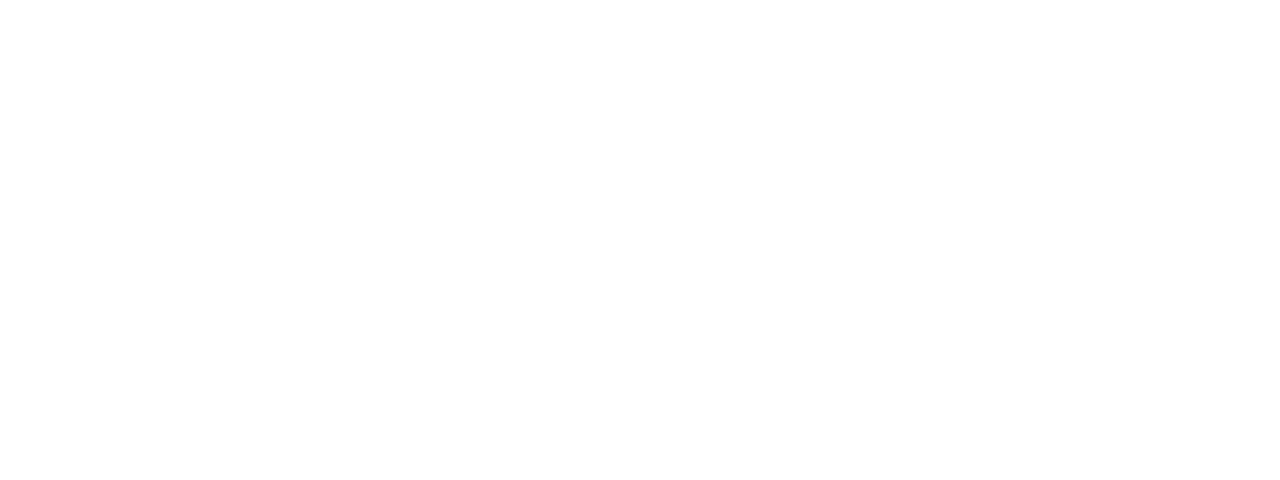
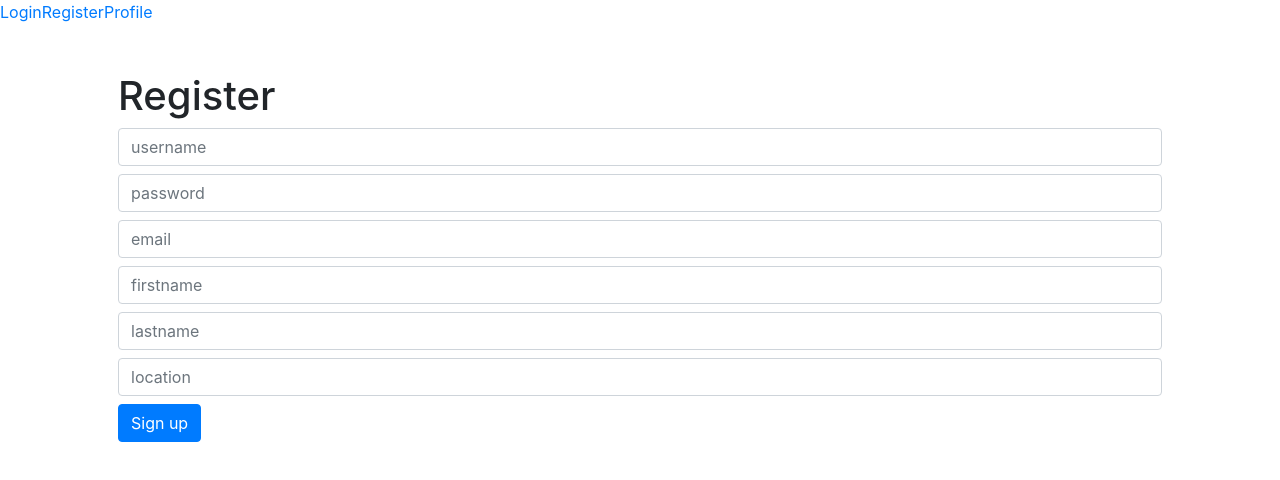
Before and after one commit to SuwannaTruss/timecoin, a React (Create React App) app in the folder client/: page /register in a window 1280 px wide. Shown: the top 480 px of the page. Built offline with nearby package versions, Linux system fonts and the light colour scheme.

Commit message:
authentication working

```diff
--- a/client/package.json
+++ b/client/package.json
@@ -6,6 +6,7 @@
     "@testing-library/jest-dom": "^5.11.4",
     "@testing-library/react": "^11.1.0",
     "@testing-library/user-event": "^12.1.10",
+    "axios": "^0.21.1",
     "react": "^17.0.1",
     "react-dom": "^17.0.1",
     "react-router-dom": "^5.2.0",
--- a/client/src/App.js
+++ b/client/src/App.js
@@ -7,24 +7,28 @@
 import Profile from "./components/Profile";
 import ProvideAuth from "./components/ProvideAuth";
 import PrivateRoute from "./components/PrivateRoute";
+import NavBar from "./components/NavBar";
 
 function App() {
   return (
+    <ProvideAuth>
       <Router>
+        <NavBar />
         <div className="App container p-5">
           <Switch>
             <Route path="/login">
               <Login />
             </Route>
-          {/* <Route path="/register">
+            <Route path="/register">
               <Register />
             </Route>
             <PrivateRoute path="/profile">
               <Profile />
-            </PrivateRoute> */}
+            </PrivateRoute>
           </Switch>
         </div>
       </Router>
+    </ProvideAuth>
   );
 }
 
--- a/client/src/components/Login.js
+++ b/client/src/components/Login.js
@@ -1,4 +1,8 @@
 import React, { useState } from "react";
+import useAuth from "../hooks/useAuth";
+// import axios from "axios";
+// import { useHistory } from "react-router-dom";
+// import authContext from "../contexts/auth";
 
 export default function Login() {
   const [user, setUser] = useState({
@@ -10,6 +14,42 @@
     e.persist();
     setUser((state) => ({ ...state, [e.target.name]: e.target.value }));
   };
+
+  const auth = useAuth();
+
+  const login = () => {
+    auth.signin(user);
+  };
+  // const login = () => {
+  //   fetch("/users/login", {
+  //     method: "POST",
+  //     headers: {
+  //       "Content-Type": "application/json",
+  //     },
+  //     body: JSON.stringify(user),
+  //   })
+  //     .then((response) => response.json())
+  //     .then((data) => {
+  //       console.log(data.message);
+  //       localStorage.setItem("token", data.token);
+  //     })
+  //     .catch((err) => {
+  //       console.log(err);
+  //     });
+  // };
+  // const history = useHistory();
+
+  // const login = async (req, res) => {
+  //   try {
+  //     let result = await axios.post("/users/login", user);
+  //     console.log(result.data.message);
+  //     localStorage.setItem("token", result.data.token);
+  //     //change the url to redirect to the right page after login
+  //     if (result) history.push("/");
+  //   } catch (err) {
+  //     res.status(400).send({ message: err.message });
+  //   }
+  // };
 
   return (
     <div>
@@ -29,8 +69,9 @@
           type="password"
           className="form-control mb-2"
         />
-        {/* <button className=" btn btn-primary" onClick={login}> */}
-        <button className=" btn btn-primary">Log in</button>
+        <button className=" btn btn-primary" onClick={login}>
+          Log in
+        </button>
       </div>
     </div>
   );
--- /dev/null
+++ b/client/src/components/NavBar.js
@@ -0,0 +1,12 @@
+import React from "react";
+import { NavLink } from "react-router-dom";
+
+export default function NavBar() {
+  return (
+    <div>
+      <NavLink to="/login">Login</NavLink>
+      <NavLink to="/register">Register</NavLink>
+      <NavLink to="/profile">Profile</NavLink>
+    </div>
+  );
+}
--- a/client/src/components/PrivateRoute.js
+++ b/client/src/components/PrivateRoute.js
@@ -0,0 +1,26 @@
+import React from "react";
+import { Route, Redirect } from "react-router-dom";
+import useAuth from "../hooks/useAuth";
+
+function PrivateRoute({ children, ...rest }) {
+  let auth = useAuth();
+  return (
+    <Route
+      {...rest}
+      render={({ location }) =>
+        auth.isLoggedIn ? (
+          children
+        ) : (
+          <Redirect
+            to={{
+              pathname: "/login",
+              state: { from: location },
+            }}
+          />
+        )
+      }
+    />
+  );
+}
+
+export default PrivateRoute;
--- a/client/src/components/Profile.js
+++ b/client/src/components/Profile.js
@@ -1,5 +1,13 @@
 import React from "react";
+// import authContext from "../contexts/auth";
+// import { useHistory } from "react-router-dom";
+import useAuth from "../hooks/useAuth";
 
 export default function Profile() {
-  return <div></div>;
+  const auth = useAuth();
+  return (
+    <div>
+      <h1>Are we here?</h1>
+    </div>
+  );
 }
--- a/client/src/components/ProvideAuth.js
+++ b/client/src/components/ProvideAuth.js
@@ -1,5 +1,11 @@
 import React from "react";
 
-export default function ProvideAuth() {
-  return <div></div>;
+import useProvideAuth from "../hooks/useProvideAuth";
+import authContext from "../contexts/auth";
+
+function ProvideAuth({ children }) {
+  const auth = useProvideAuth();
+  return <authContext.Provider value={auth}>{children}</authContext.Provider>;
 }
+
+export default ProvideAuth;
--- a/client/src/components/Register.js
+++ b/client/src/components/Register.js
@@ -1,5 +1,109 @@
-import React from "react";
+import { React, useState } from "react";
+import { useHistory } from "react-router-dom";
+import axios from "axios";
 
 export default function Register() {
-  return <div></div>;
+  const [user, setUser] = useState({
+    username: "",
+    password: "",
+    email: "",
+    firstname: "",
+    lastname: "",
+    location: "",
+  });
+
+  const history = useHistory();
+
+  const handleChange = (e) => {
+    e.persist();
+    setUser((state) => ({ ...state, [e.target.name]: e.target.value }));
+  };
+
+  // const registerUser = () => {
+  //   fetch("/users/register", {
+  //     method: "POST",
+  //     headers: {
+  //       "Content-Type": "application/json",
+  //     },
+  //     body: JSON.stringify(user),
+  //   })
+  //     .then((response) => response.json())
+  //     .then((data) => {
+  //       console.log(data.message);
+  //     })
+  //     .catch((err) => {
+  //       console.log(err);
+  //     });
+  // };
+
+  const registerUser = async (req, res) => {
+    try {
+      let result = await axios.post("/users/register", user);
+      //history push: home page / register / login
+      //history replace: home page / login
+      //push from actual url ("/register") to url("/login")
+      if (result) history.push("/login");
+    } catch (err) {
+      res.status(400).send({ message: err.message });
+    }
+  };
+
+  return (
+    <div>
+      <h1>Register</h1>
+      <div>
+        <input
+          value={user.username}
+          onChange={handleChange}
+          name="username"
+          type="text"
+          className="form-control mb-2"
+          placeholder="username"
+        />
+        <input
+          value={user.password}
+          onChange={handleChange}
+          name="password"
+          type="password"
+          className="form-control mb-2"
+          placeholder="password"
+        />
+        <input
+          value={user.email}
+          onChange={handleChange}
+          name="email"
+          type="text"
+          className="form-control mb-2"
+          placeholder="email"
+        />
+        <input
+          value={user.firstname}
+          onChange={handleChange}
+          name="firstname"
+          type="text"
+          className="form-control mb-2"
+          placeholder="firstname"
+        />
+        <input
+          value={user.lastname}
+          onChange={handleChange}
+          name="lastname"
+          type="text"
+          className="form-control mb-2"
+          placeholder="lastname"
+        />
+        <input
+          value={user.location}
+          onChange={handleChange}
+          name="location"
+          type="text"
+          className="form-control mb-2"
+          placeholder="location"
+        />
+        <button className=" btn btn-primary" onClick={registerUser}>
+          Sign up
+        </button>
+      </div>
+    </div>
+  );
 }
--- a/client/src/contexts/auth.js
+++ b/client/src/contexts/auth.js
@@ -0,0 +1,4 @@
+import { createContext } from "react";
+
+const authContext = createContext();
+export default authContext;
--- a/client/src/hooks/useAuth.js
+++ b/client/src/hooks/useAuth.js
@@ -0,0 +1,8 @@
+import { useContext } from "react";
+import authContext from "../contexts/auth";
+
+function useAuth() {
+  return useContext(authContext);
+}
+
+export default useAuth;
--- a/client/src/hooks/useProvideAuth.js
+++ b/client/src/hooks/useProvideAuth.js
@@ -0,0 +1,33 @@
+import { useState } from "react";
+import axios from "axios";
+
+function useProvideAuth() {
+  const [isLoggedIn, setIsLoggedIn] = useState(!!localStorage.getItem("token"));
+
+  const signin = (user, cb = () => {}) => {
+    axios
+      .post("/users/login", user)
+      .then((result) => {
+        //store it locally
+        localStorage.setItem("token", result.data.token);
+        setIsLoggedIn(true);
+        // an open door so we can do anything after logging in
+        cb(result);
+      })
+      .catch((error) => console.log(error));
+  };
+
+  const signout = (cb = () => {}) => {
+    localStorage.clear("token");
+    setIsLoggedIn(null);
+    cb();
+  };
+
+  return {
+    isLoggedIn,
+    signin,
+    signout,
+  };
+}
+
+export default useProvideAuth;
```
Also changed, not shown: 2 other files (tests, documents, lock files or other folders). Lines whose indentation alone changed are shown as unchanged.
